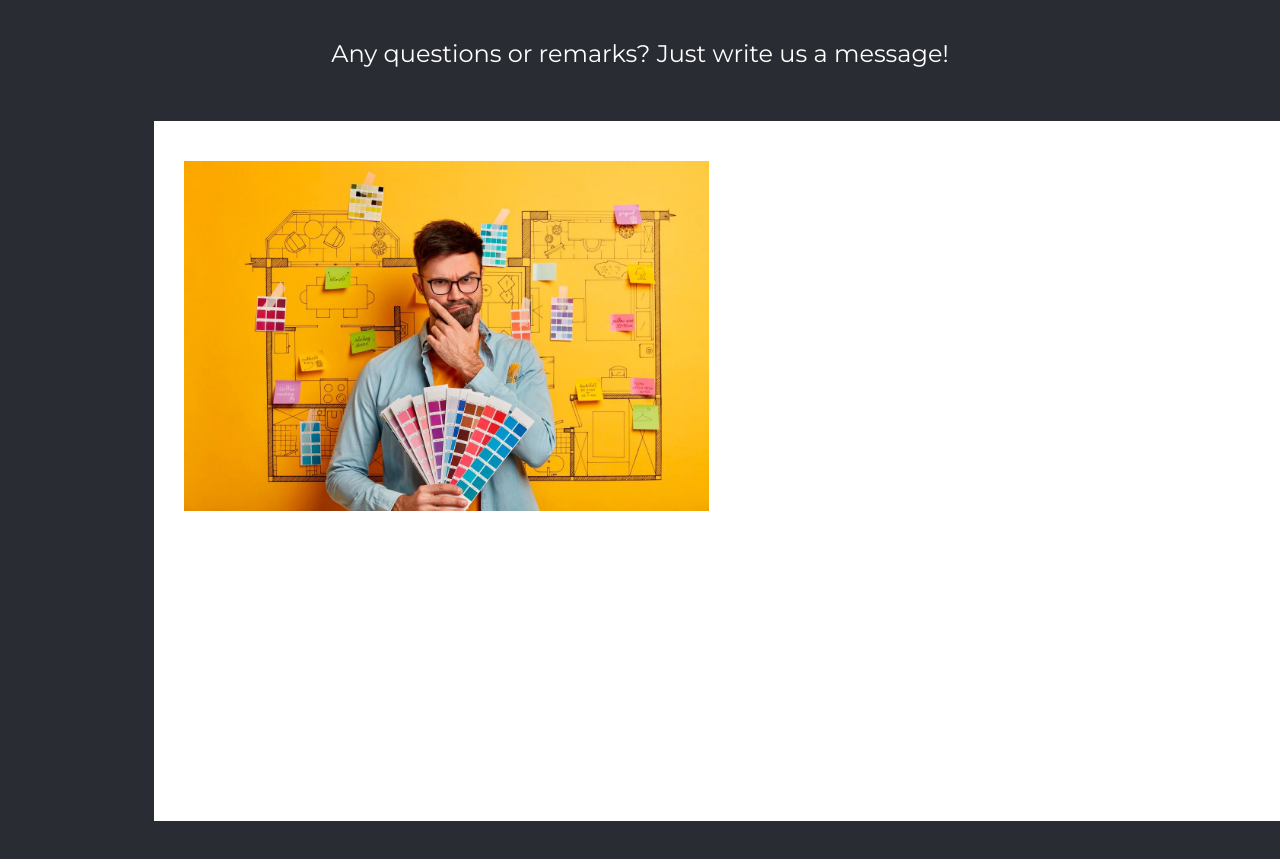
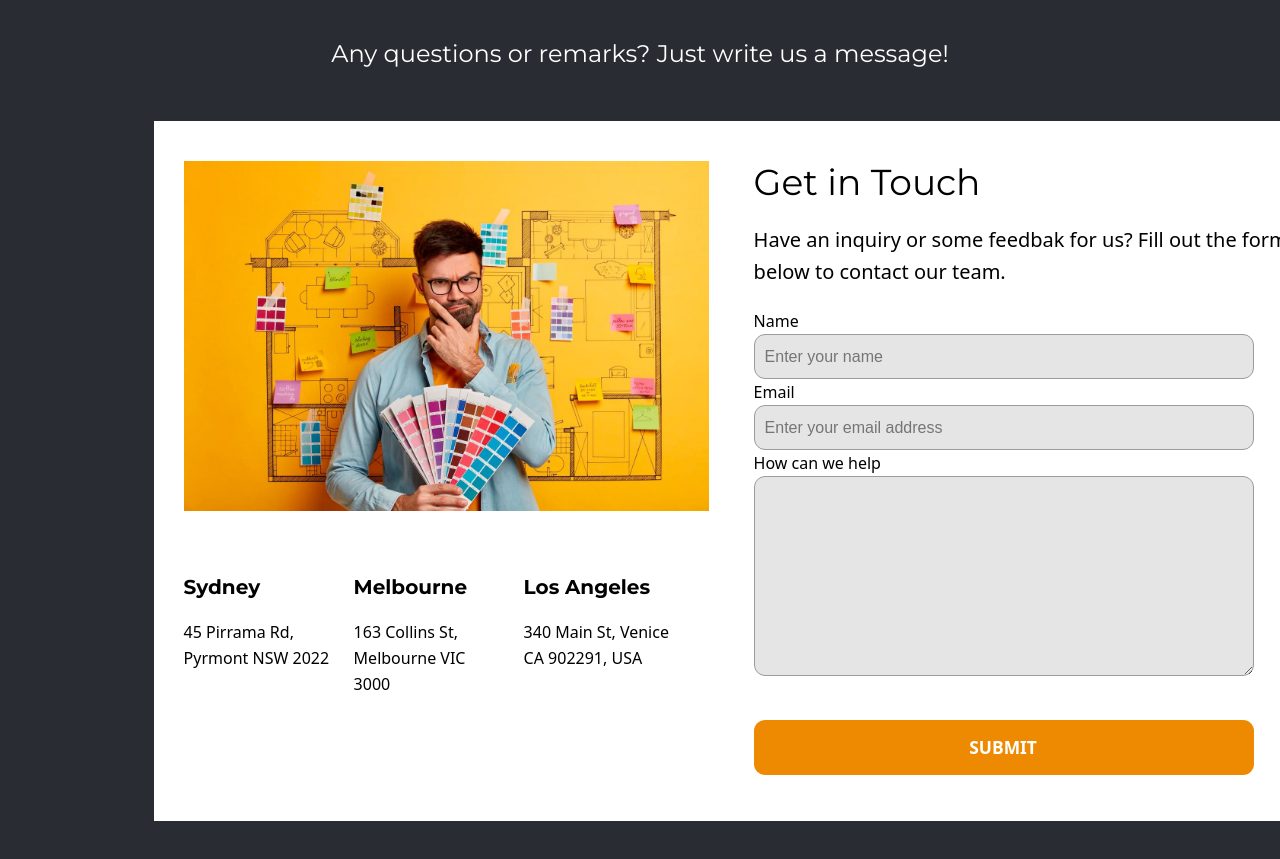
Before and after one commit to hackersclub24/React, a React (Vite) app in the folder intro/: page / in a window 1280 px wide. Shown: the part 5653-6512 px from the top of the page. Built offline with nearby package versions, Linux system fonts and the light colour scheme.

Commit message:
Add contact information and inquiry form to 'Contact Us' section

```diff
--- a/intro/src/App.jsx
+++ b/intro/src/App.jsx
@@ -206,8 +206,31 @@ function App() {
           <h2>Contact Us</h2>
           <h5>Any questions or remarks? Just write us a message!</h5>
           <div className="text ltext">
-            <div>
+            <div className="fpart">
               <img src="/images/xccx.jpg" alt="" />
+              <div>
+                <h6>Sydney</h6>
+                <p>45 Pirrama Rd, Pyrmont NSW 2022</p>
+              </div>
+              <div>
+                <h6>Melbourne</h6>
+                <p>163 Collins St, Melbourne VIC 3000</p>
+              </div>
+              <div>
+                <h6>Los Angeles</h6>
+                <p>340 Main St, Venice CA 902291, USA</p>
+              </div>
+            </div>
+            <div className="contact50">
+              <h3>Get in Touch</h3>
+              <p>
+                Have an inquiry or some feedbak for us? Fill out the form below
+                to contact our team.
+              </p>
+              <div><h6>Name</h6><input className = "input-box" type="text" placeholder="Enter your name" /></div>
+              <div><h6>Email</h6><input className = "input-box"type="email" name="Email" placeholder="Enter your email address" id="" /></div>
+              <div><h6>How can we help </h6><textarea  className="lastin" name="" id=""></textarea></div>
+              <a href=""><h6>SUBMIT</h6></a>
             </div>
           </div>
         </div>
--- a/intro/src/index.css
+++ b/intro/src/index.css
@@ -617,11 +617,11 @@ nav {
   font-weight: 700;
   /* line-height: 53px; */
 }
-.newr{
+.newr {
   top: 50%;
   height: 300px;
 }
-.lpup{
+.lpup {
   /* height: fit-content; */
   height: 1000px;
   display: flex;
@@ -631,23 +631,22 @@ nav {
   /* justify-content: center; */
   position: relative;
 }
-.lpup > h2{
+.lpup > h2 {
   margin-top: 20px;
   font-family: Montserrat;
   font-size: 48px;
   font-weight: 700;
 }
-.lpup > h5{
+.lpup > h5 {
   margin-top: 30px;
   font-family: Montserrat;
   font-size: 24px;
   font-weight: 400;
   line-height: 29px;
-
 }
-.ltext{
+.ltext {
   margin-top: 50px;
-  top :0%;
+  top: 0%;
 
   transform: translateY(20%);
   box-shadow: none;
@@ -655,9 +654,129 @@ nav {
   /* top: 0%; */
   left: 12%;
   height: 700px;
+  display: flex;
   /* justify-content: center; */
   /* transform: translateY(50%); */
 }
-.ltext > div>img{
+.ltext > div > img {
   height: 350px;
 }
+.fpart {
+  width: 50%;
+  gap: 20px;
+  display: flex;
+  flex-wrap: wrap;
+  /* background-color: aqua; */
+}
+.contact50 {
+  color: black;
+  width: 50%;
+  /* background-color: aquamarine; */
+}
+.fpart > div {
+  width: 150px;
+}
+.fpart > div > h6 {
+  color: black;
+  font-family: Montserrat;
+  font-weight: 700;
+  font-size: 20px;
+  line-height: 24px;
+}
+.fpart > div > p {
+  font-family:
+    system-ui,
+    -apple-system,
+    BlinkMacSystemFont,
+    "Segoe UI",
+    Roboto,
+    Oxygen,
+    Ubuntu,
+    Cantarell,
+    "Open Sans",
+    "Helvetica Neue",
+    sans-serif;
+  font-size: 16px;
+  line-height: 26px;
+  font-weight: 400px;
+  color: black;
+}
+.contact50 > h3 {
+  font-family: Montserrat;
+  font-weight: 400;
+  font-size: 36px;
+  line-height: 43px;
+  /* color: aqua;  */
+}
+.contact50 > p {
+  font-family:
+    system-ui,
+    -apple-system,
+    BlinkMacSystemFont,
+    "Segoe UI",
+    Roboto,
+    Oxygen,
+    Ubuntu,
+    Cantarell,
+    "Open Sans",
+    "Helvetica Neue",
+    sans-serif;
+  font-weight: 400;
+  font-size: 20px;
+  line-height: 32px;
+  margin-bottom: 20px;
+}
+.contact50 > div > h6 {
+  font-family:
+    system-ui,
+    -apple-system,
+    BlinkMacSystemFont,
+    "Segoe UI",
+    Roboto,
+    Oxygen,
+    Ubuntu,
+    Cantarell,
+    "Open Sans",
+    "Helvetica Neue",
+    sans-serif;
+  font-size: 16px;
+  line-height: 26px;
+  font-weight: 400;
+}
+.input-box {
+  width: 500px; /* increase width */
+  height: 45px; /* increase height */
+  font-size: 16px; /* makes text bigger */
+  padding: 10px; /* adds inner space */
+  border-radius: 11px;
+  box-shadow: none;
+  border: 0.2px solid rgb(156, 156, 156) !important ;
+  background-color: rgb(229, 229, 229);
+}
+.lastin {
+  width: 500px; /* increase width */
+  border-color: rgb(229, 229, 229);
+  box-shadow: none;
+  border-radius: 11px;
+  height: 200px; /* increase height */
+  font-size: 16px; /* makes text bigger */
+  padding: 10px;
+  margin-bottom: 40px;
+  border: 0.2px solid rgb(156, 156, 156) !important ;
+
+  background-color: rgb(229, 229, 229);
+}
+.contact50 > a{
+  /* color: aqua; */
+  display: flex;
+  justify-content: center;
+  margin: 0;
+  display: block;
+  width: 500px;
+  font-weight: 400;
+  font-family: system-ui, -apple-system, BlinkMacSystemFont, 'Segoe UI', Roboto, Oxygen, Ubuntu, Cantarell, 'Open Sans', 'Helvetica Neue', sans-serif;
+  font-size: 26px;
+  align-items: center;
+  align-content: center;
+  justify-items: center;
+}
```
